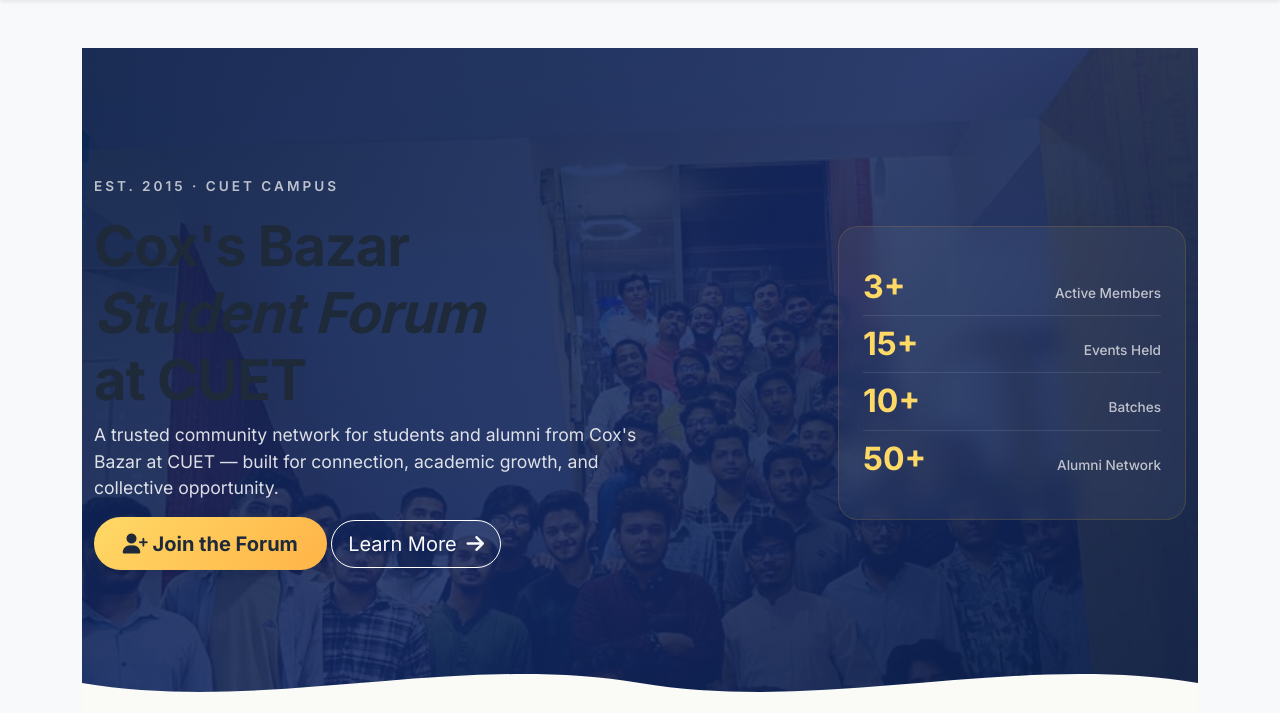
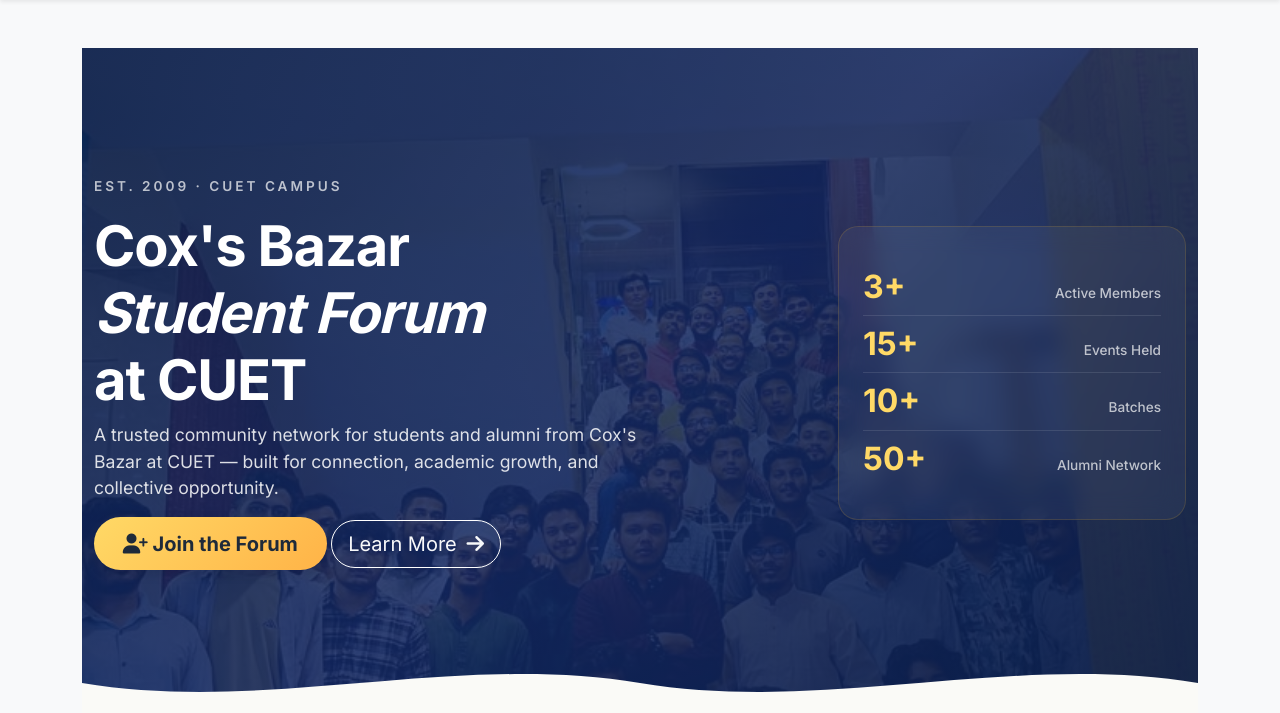
Before and after one commit to ashraf1600/Cox-s-Bazar-Student-Forum-CUET, a Django app: page / in a window 1280 px wide. Shown: the part 98-811 px from the top of the page. Run offline with Django 5.2, Linux system fonts and the light colour scheme; data comes from the database, SQL or seed files in the repository.

Commit message:
hero title updated

```diff
--- a/core/static/core/css/style.css
+++ b/core/static/core/css/style.css
@@ -142,6 +142,7 @@
 }
 
 .hero-title {
+    color: var(--white);
     font-size: 3.5rem;
     font-weight: 800;
     line-height: 1.2;
--- a/core/templates/core/homepage.html
+++ b/core/templates/core/homepage.html
@@ -10,7 +10,7 @@
     <div class="container py-5">
         <div class="row align-items-center min-vh-75">
             <div class="col-lg-7">
-                <div class="hero-eyebrow">Est. 2015 · CUET Campus</div>
+                <div class="hero-eyebrow">Est. 2009 · CUET Campus</div>
                 <h1 class="hero-title">
                     Cox's Bazar<br>
                     <em>Student Forum</em><br>
```
